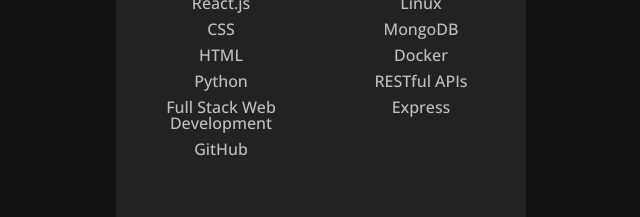
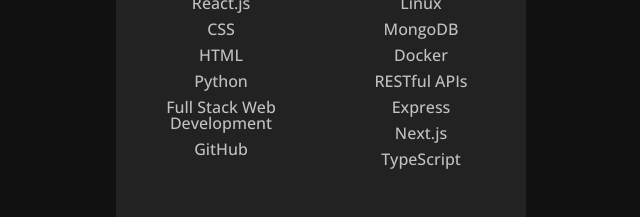
Before and after one commit to lucas-amberg/personal-website, a React (Vite) app in the folder personal-website-frontend/: page / in a window 1280 px wide. Shown: the part 1920-2137 px from the top of the page, without its empty margins (319-959 px from the left). Built offline with nearby package versions, Linux system fonts and the light colour scheme.

Commit message:
Add TypeScript and Next.js to skills

```diff
--- a/personal-website-frontend/src/components/MySkills.jsx
+++ b/personal-website-frontend/src/components/MySkills.jsx
@@ -32,6 +32,8 @@
                                 <li>Docker</li>
                                 <li>RESTful APIs</li>
                                 <li>Express</li>
+                                <li>Next.js</li>
+                                <li>TypeScript</li>
                             </ul>
                         </div>
                         <div className='images'>
```
